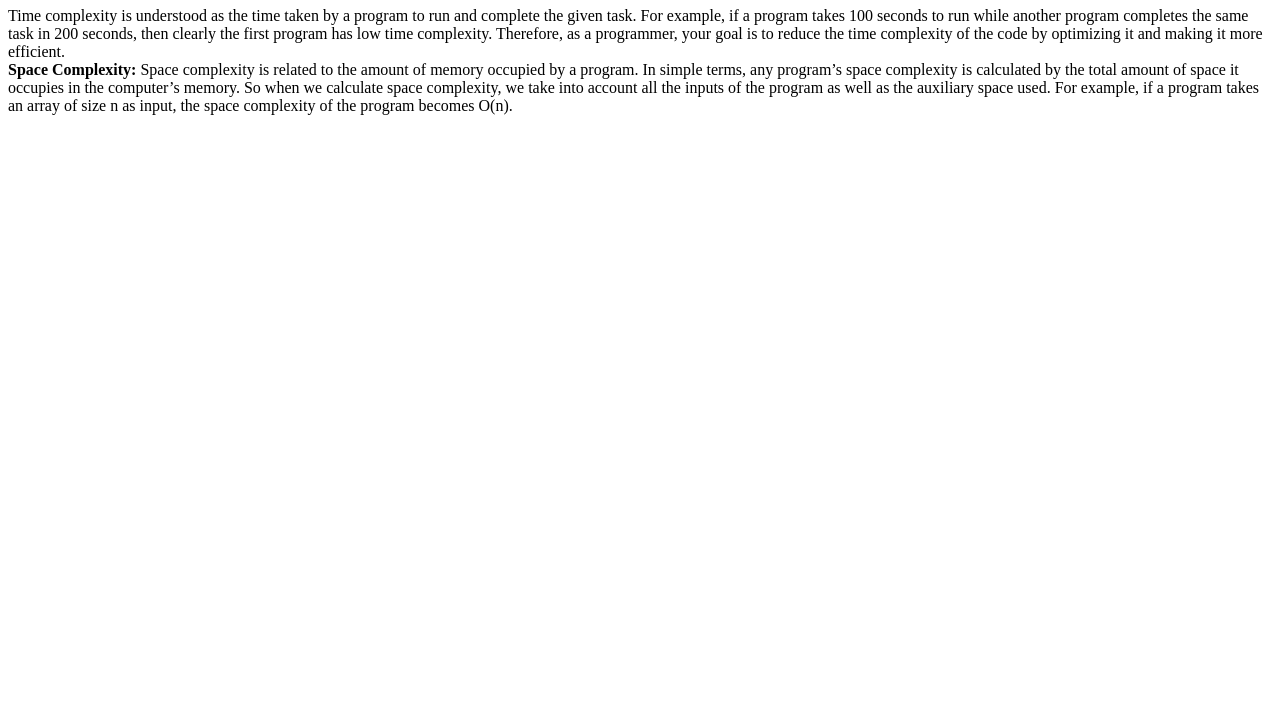
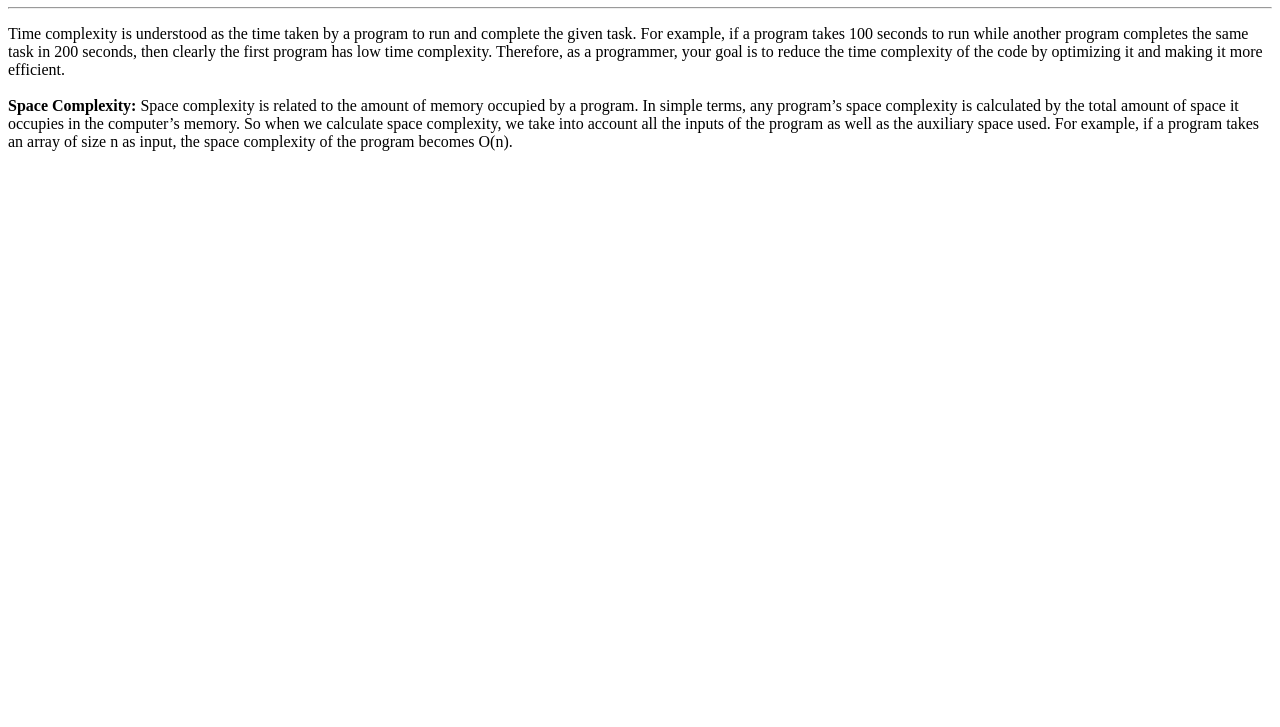
Before and after one commit to acciojob/time-and-space-complexity-shraddha2903, a website: page main.html in a window 1280 px wide. Shown: the part 73-800 px from the top of the page. Drawn offline with Linux system fonts and the light colour scheme.

Commit message:
created a submission

```diff
--- a/main.html
+++ b/main.html
@@ -8,8 +8,8 @@
 
 <body>
 	<!-- the entire body must be written by student -->
-	<h1>Time and Space Complexity</h1>
-	<p>Time complexity is understood as the time taken by a program to run and complete the given task. For example, if a program takes 100 seconds to run while another program completes the same task in 200 seconds, then clearly the first program has low time complexity. Therefore, as a programmer, your goal is to reduce the time complexity of the code by optimizing it and making it more efficient.<br>
+	<h1>Time and Space Complexity</h1><hr>
+	<p>Time complexity is understood as the time taken by a program to run and complete the given task. For example, if a program takes 100 seconds to run while another program completes the same task in 200 seconds, then clearly the first program has low time complexity. Therefore, as a programmer, your goal is to reduce the time complexity of the code by optimizing it and making it more efficient.<br><br>
 	<b>Space Complexity: </b>Space complexity is related to the amount of memory occupied by a program. In simple terms, any program’s space complexity is calculated by the total amount of space it occupies in the computer’s memory. So when we calculate space complexity, we take into account all the inputs of the program as well as the auxiliary space used. For example, if a program takes an array of size n as input, the space complexity of the program becomes O(n).</p>
 
     <script type="text/javascript" src="./script.js">
```
